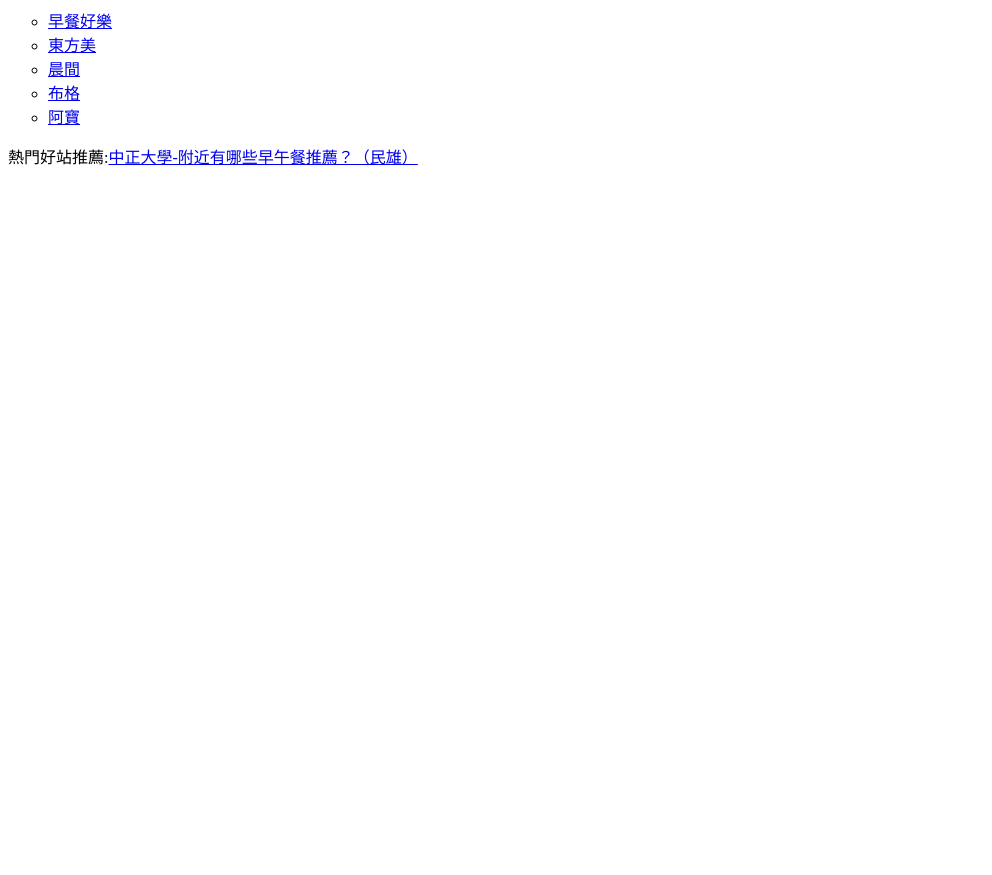
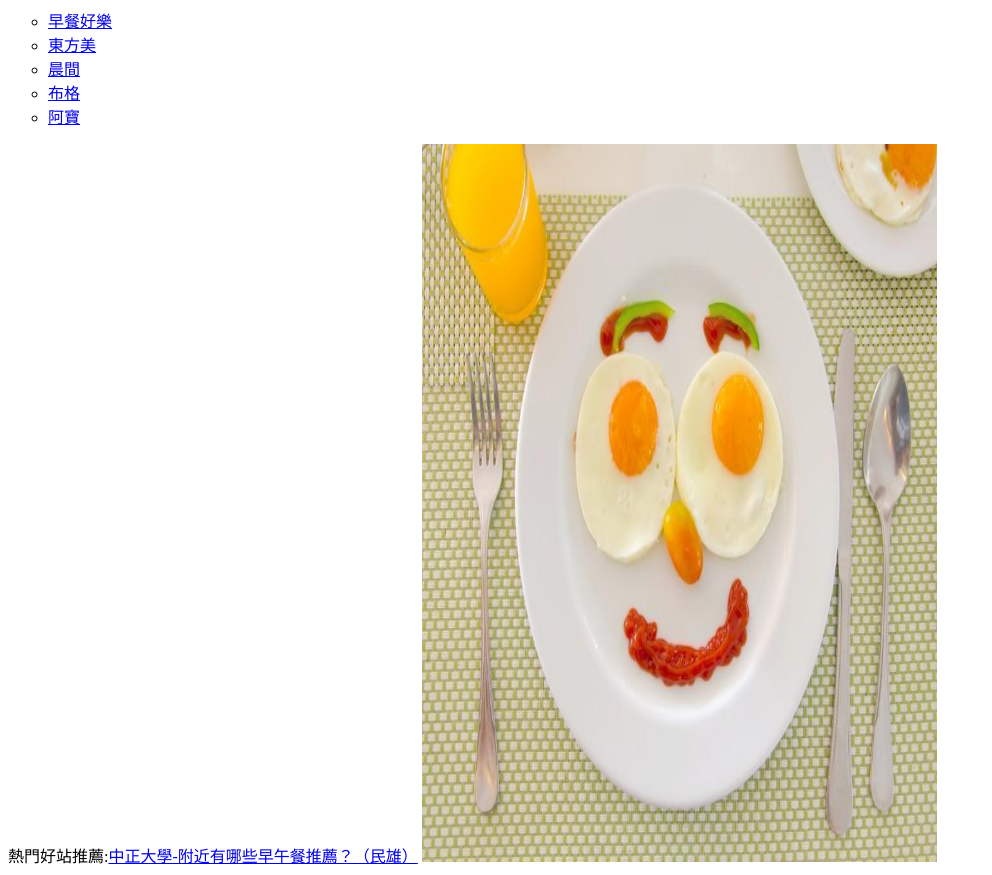
Before and after one commit to maxyang0712/Breakfast-Map, a plain HTML site: page index.html in a window 1280 px wide. Shown: the whole page, without its empty margins (0-992 px from the left). Before the commit the page ends 800 px from the top, so only its background shows below. Drawn offline with Linux system fonts and the light colour scheme.

Commit message:
Update index.html

```diff
--- a/index.html
+++ b/index.html
@@ -6,3 +6,6 @@
     <li><a href="abao.html">阿寶</a></li>
 </ul>
 熱門好站推薦:<a href="https://university.1111.com.tw/zone/University/discussTopic.asp?cat=University&id=270208">中正大學-附近有哪些早午餐推薦？（民雄）</a>
+<body>
+    <img src="早餐.jpg" height="718p" width="515">
+</body>
```
